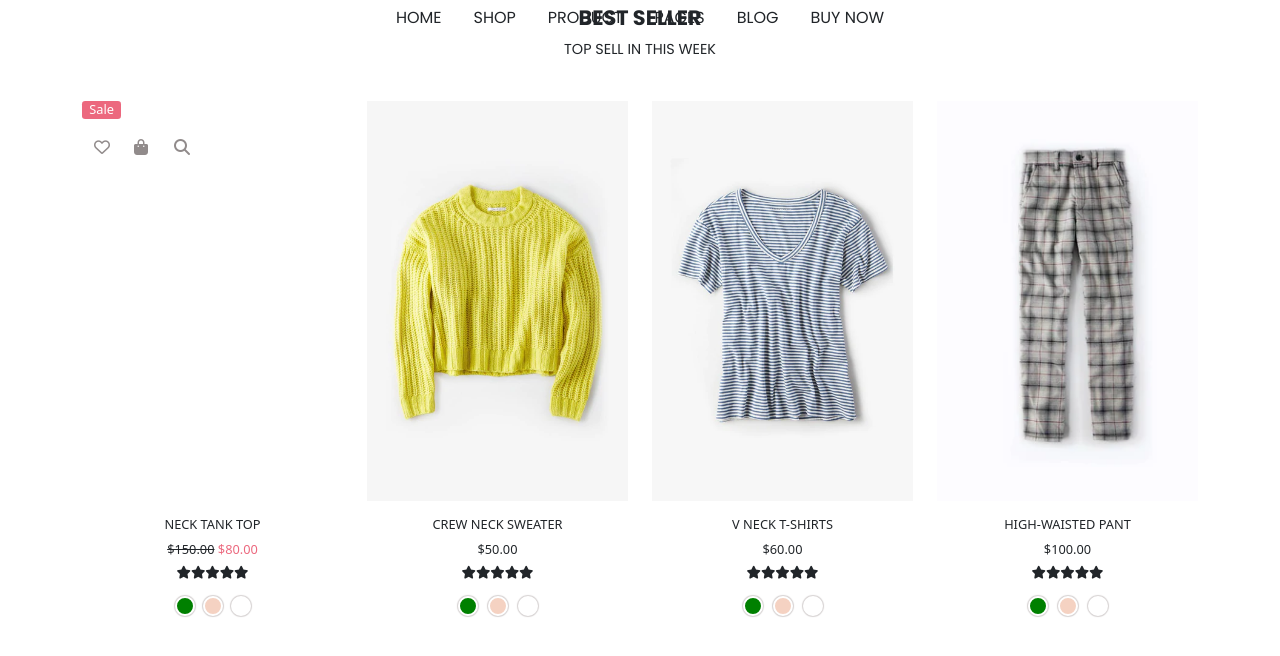
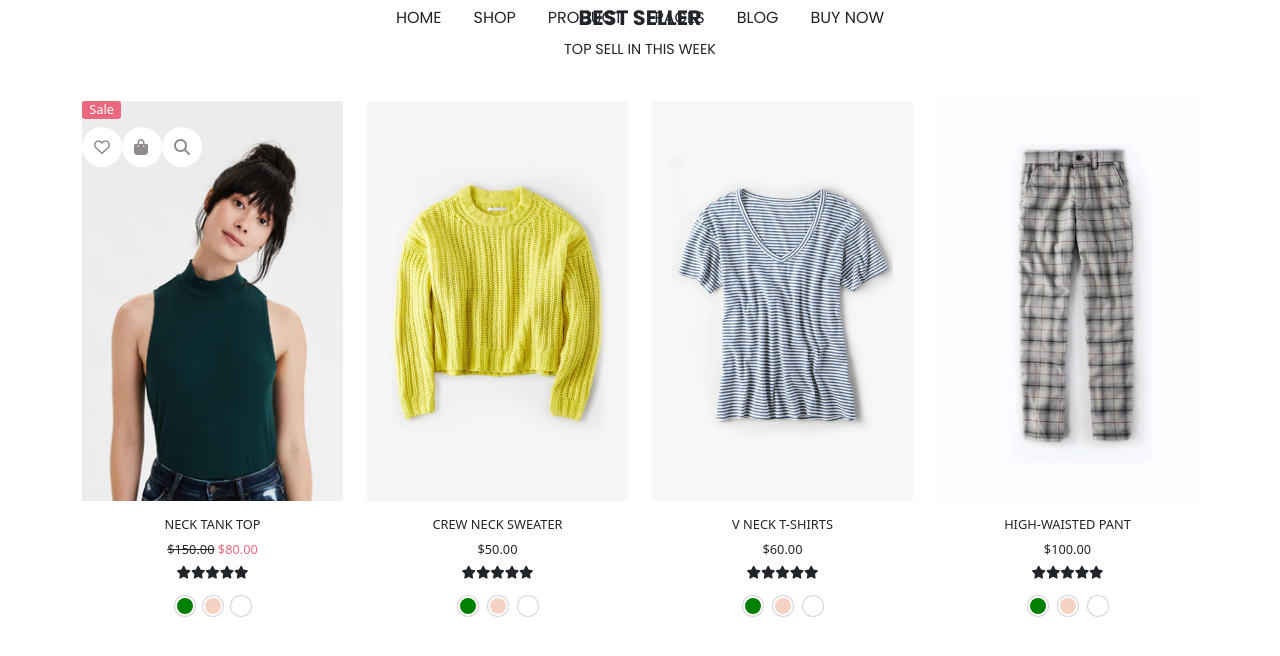
Before and after one commit to dask2207/Chetu-Optimal, a plain HTML site: page index.html in a window 1280 px wide. In both pictures the pointer is over the element "Sale". Shown: the part 1258-1914 px from the top of the page. Drawn offline with nearby package versions, Linux system fonts and the light colour scheme; files whose address does not match are found by name.

Commit message:
Update style.css

```diff
--- a/css/style.css
+++ b/css/style.css
@@ -293,7 +293,7 @@ nav{
 
 
 .best-seller .col-xl-3:nth-of-type(1) .image:nth-child(1):hover{
-    background: url('..//images/Product-seller-1-1.jpg');
+    background: url('../images/Product-seller-1-1.jpg');
     background-size: cover;
     background-position-x: center;
     height: 50vh;
```
